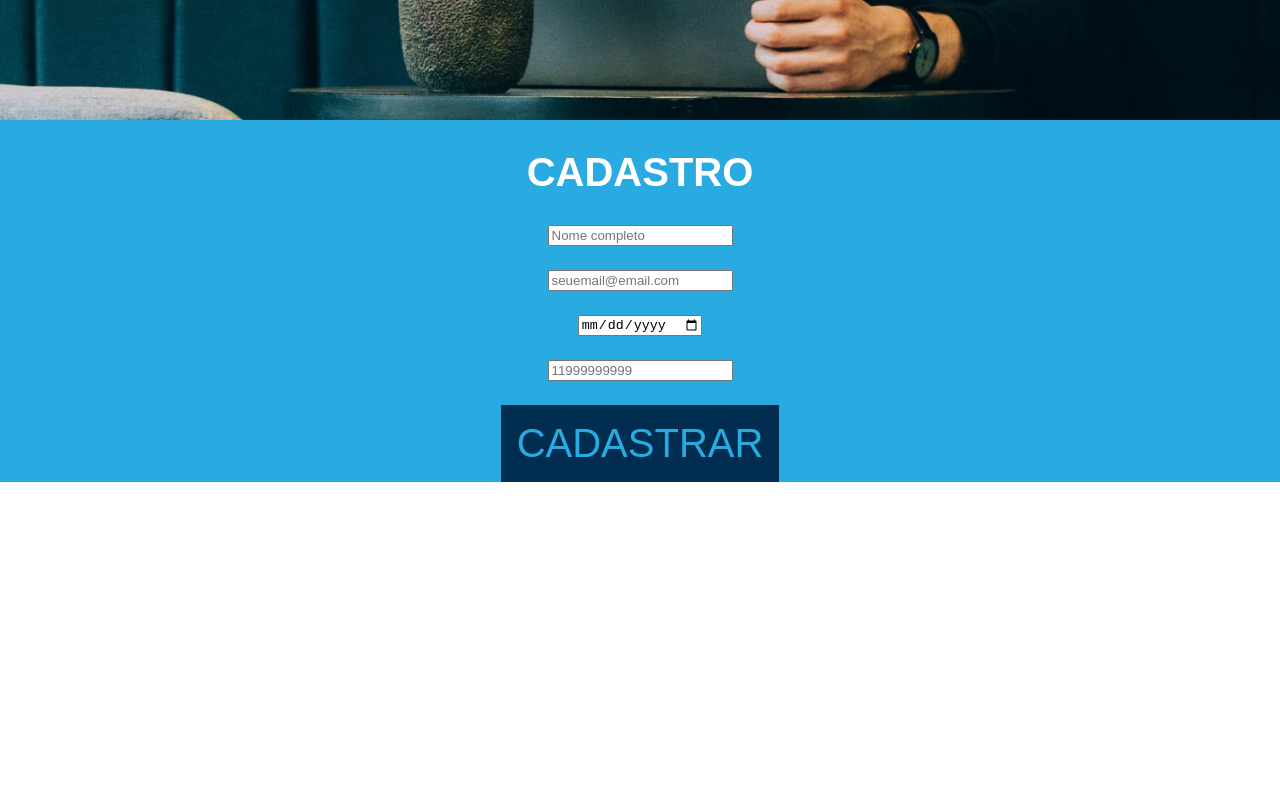
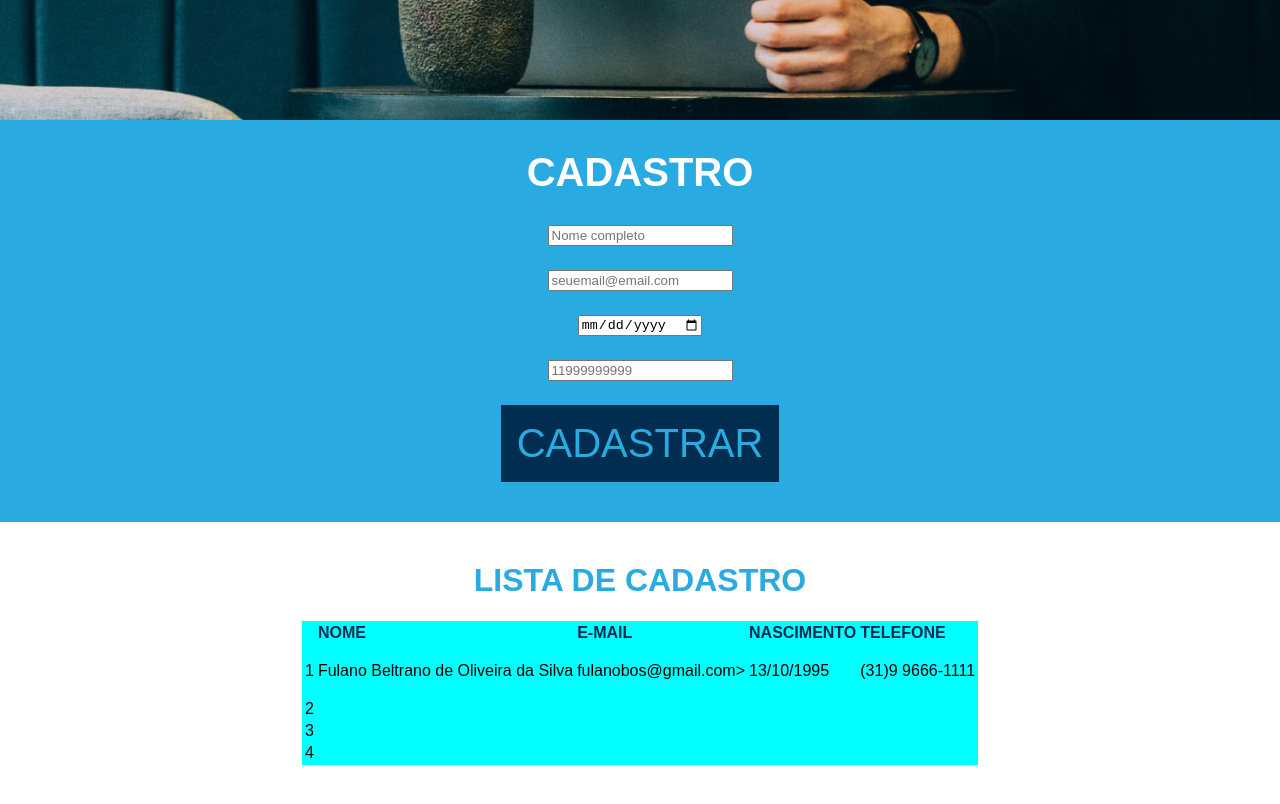
Before and after one commit to aliceanicio/cadastro, an Angular app in the folder projeto/: page / in a window 1280 px wide. Shown: the part 680-1484 px from the top of the page. Before the commit the page ends 1162 px from the top, so only its background shows below. Built offline with nearby package versions, Linux system fonts and the light colour scheme.

Commit message:
feat: inserção de tabela de cadastro

```diff
--- a/projeto/src/app/app.component.html
+++ b/projeto/src/app/app.component.html
@@ -1,2 +1,3 @@
 <app-header></app-header>
 <app-form-cadastro></app-form-cadastro>
+<app-tabela-cadastro></app-tabela-cadastro>
--- a/projeto/src/app/app.module.ts
+++ b/projeto/src/app/app.module.ts
@@ -5,12 +5,14 @@ import { AppRoutingModule } from './app-routing.module';
 import { AppComponent } from './app.component';
 import { HeaderComponent } from './components/header/header.component';
 import { FormCadastroComponent } from './components/form-cadastro/form-cadastro.component';
+import { TabelaCadastroComponent } from './components/tabela-cadastro/tabela-cadastro.component';
 
 @NgModule({
   declarations: [
     AppComponent,
     HeaderComponent,
-    FormCadastroComponent
+    FormCadastroComponent,
+    TabelaCadastroComponent
   ],
   imports: [
     BrowserModule,
--- a/projeto/src/app/components/form-cadastro/form-cadastro.component.css
+++ b/projeto/src/app/components/form-cadastro/form-cadastro.component.css
@@ -5,6 +5,7 @@ div {
 .formulario {
     background-color: #29abe2;
     font-family: Arial, Helvetica, sans-serif;
+    padding-bottom: 5vh;
 }
 
 .titulo {
--- /dev/null
+++ b/projeto/src/app/components/tabela-cadastro/tabela-cadastro.component.css
@@ -0,0 +1,25 @@
+div {
+    margin: 5vh 0;
+}
+
+.titulo {
+    display: flex;
+    justify-content: center;
+    color: #29abe2;
+}
+
+.tabela {
+    font-family: Arial, Helvetica, sans-serif;
+}
+
+table {
+    background-color: aqua;
+    display: flexbox;
+    justify-content: center;
+    margin: auto;
+}
+
+.header {
+    color: #012d51;
+    font-weight: bold;
+}
--- /dev/null
+++ b/projeto/src/app/components/tabela-cadastro/tabela-cadastro.component.html
@@ -0,0 +1,47 @@
+<div class="tabela">
+    <h1 class="titulo">LISTA DE CADASTRO</h1>
+    <table>
+        <tr class="header">
+            <td> </td>
+            <td>NOME</td>
+            <td>E-MAIL</td>
+            <td>NASCIMENTO</td>
+            <td>TELEFONE</td>
+        </tr>
+        <tr>
+            <td>
+                <p> 1 </p>
+            </td>
+            <td>
+                <p>Fulano Beltrano de Oliveira da Silva</p>
+            </td>
+            <td>
+                <p>fulanobos&#64;gmail.com></p>
+            </td>
+            <td>
+                <p>13/10/1995</p>
+            </td>
+            <td>
+                <p>(31)9 9666-1111</p>
+            </td>
+        </tr>
+        <tr>
+            <td> 2 </td>
+            <td> </td>
+            <td> </td>
+            <td> </td>
+        </tr>
+        <tr>
+            <td> 3 </td>
+            <td> </td>
+            <td> </td>
+            <td> </td>
+        </tr>
+        <tr>
+            <td> 4 </td>
+            <td> </td>
+            <td> </td>
+            <td> </td>
+        </tr>
+    </table>
+</div>
```
Also changed, not shown: projeto/src/app/components/tabela-cadastro/tabela-cadastro.component.ts (added, +10 -0 lines), 1 other file (tests, documents, lock files or other folders).
